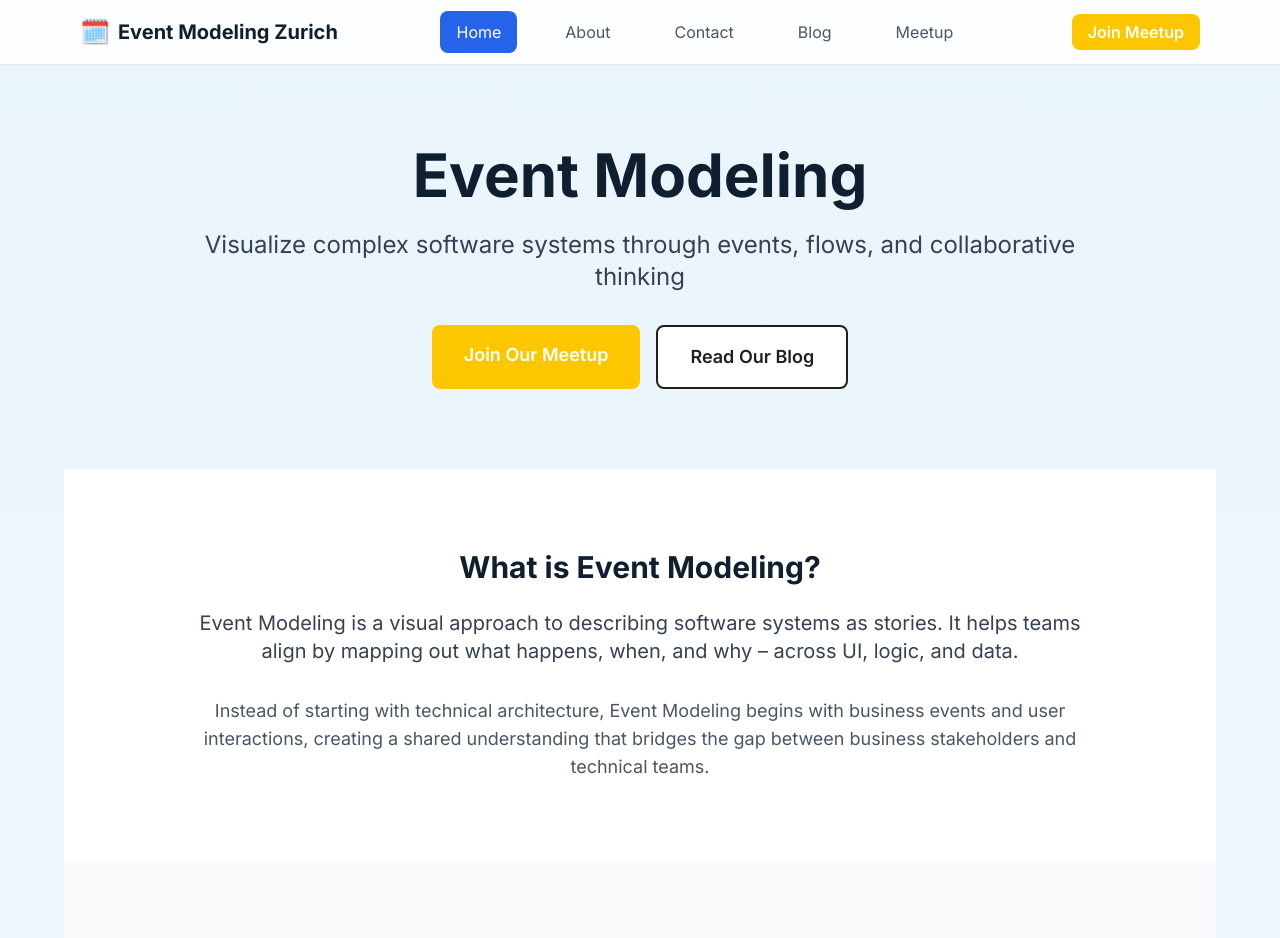
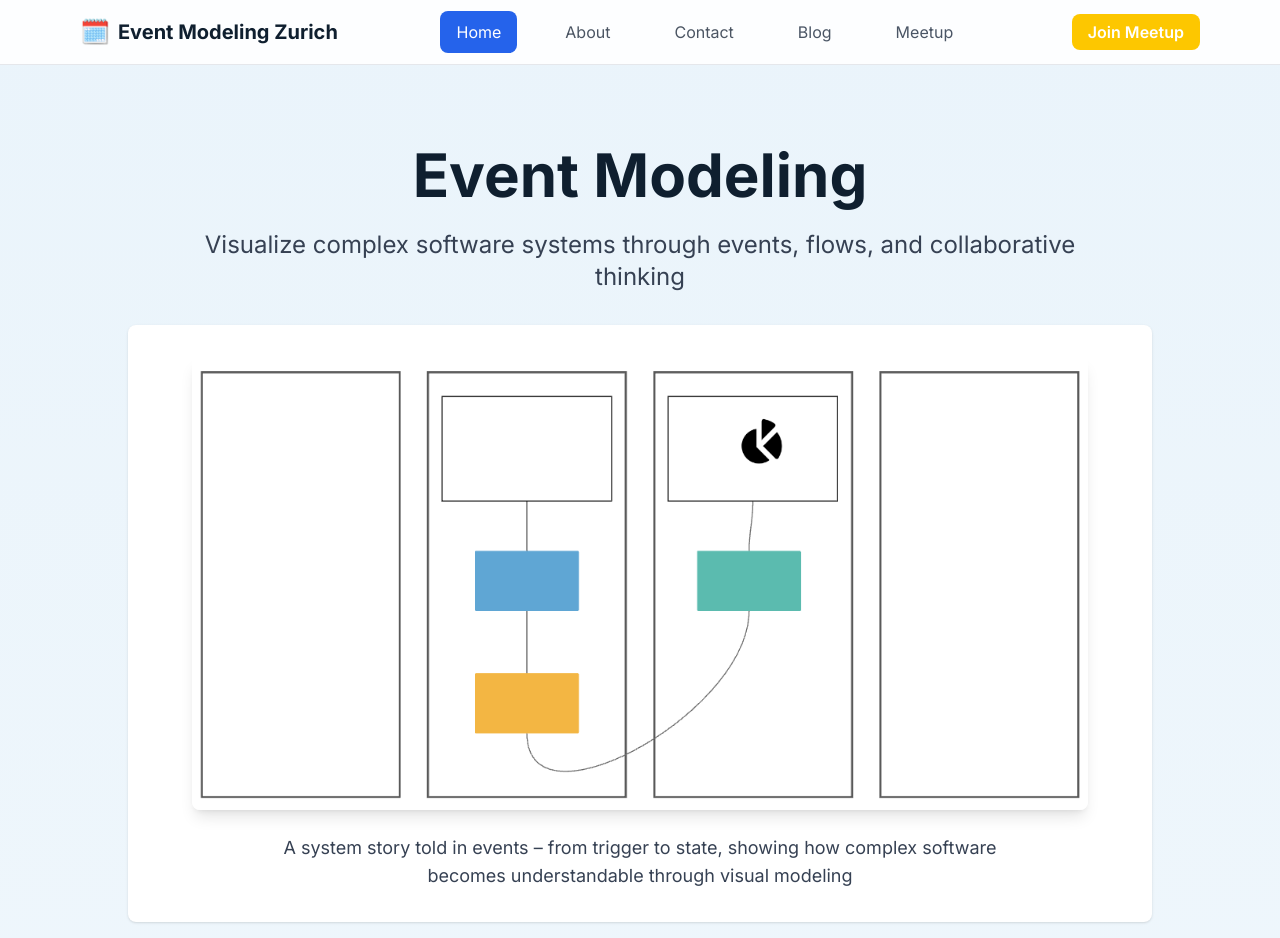
Before and after one commit to SBortz/event-modeling-zurich, an Astro site: page / in a window 1280 px wide. Shown: the top 938 px of the page. Built offline with nearby package versions, Linux system fonts and the light colour scheme; Astro itself is replaced by a stand-in of ours.

Commit message:
added image to top section

```diff
--- a/src/pages/index.astro
+++ b/src/pages/index.astro
@@ -27,6 +27,22 @@ import Navigation from "../components/Navigation.astro";
       <p class="text-xl md:text-2xl text-gray-700 max-w-4xl mx-auto mb-8">
         Visualize complex software systems through events, flows, and collaborative thinking
       </p>
+
+      <!-- Event Modeling Methodology Visual -->
+      <div class="max-w-5xl mx-auto mb-12">
+        <div class="bg-white p-8 rounded-lg shadow-sm">
+          <img
+            src="methodik.png"
+            alt="Event Modeling Methodology - Visual representation of system events and flows"
+            class="w-full max-w-4xl mx-auto rounded-lg shadow-lg"
+            loading="lazy"
+          />
+          <p class="text-lg text-gray-700 mt-6 max-w-3xl mx-auto">
+            A system story told in events – from trigger to state, showing how complex software becomes understandable through visual modeling
+          </p>
+        </div>
+      </div>
+
       <div class="flex flex-col sm:flex-row gap-4 justify-center">
         <a href="/meetup" class="bg-yellow-400 hover:bg-yellow-500 text-white px-8 py-4 rounded-lg font-semibold text-lg transition-colors duration-200">
           Join Our Meetup
```
